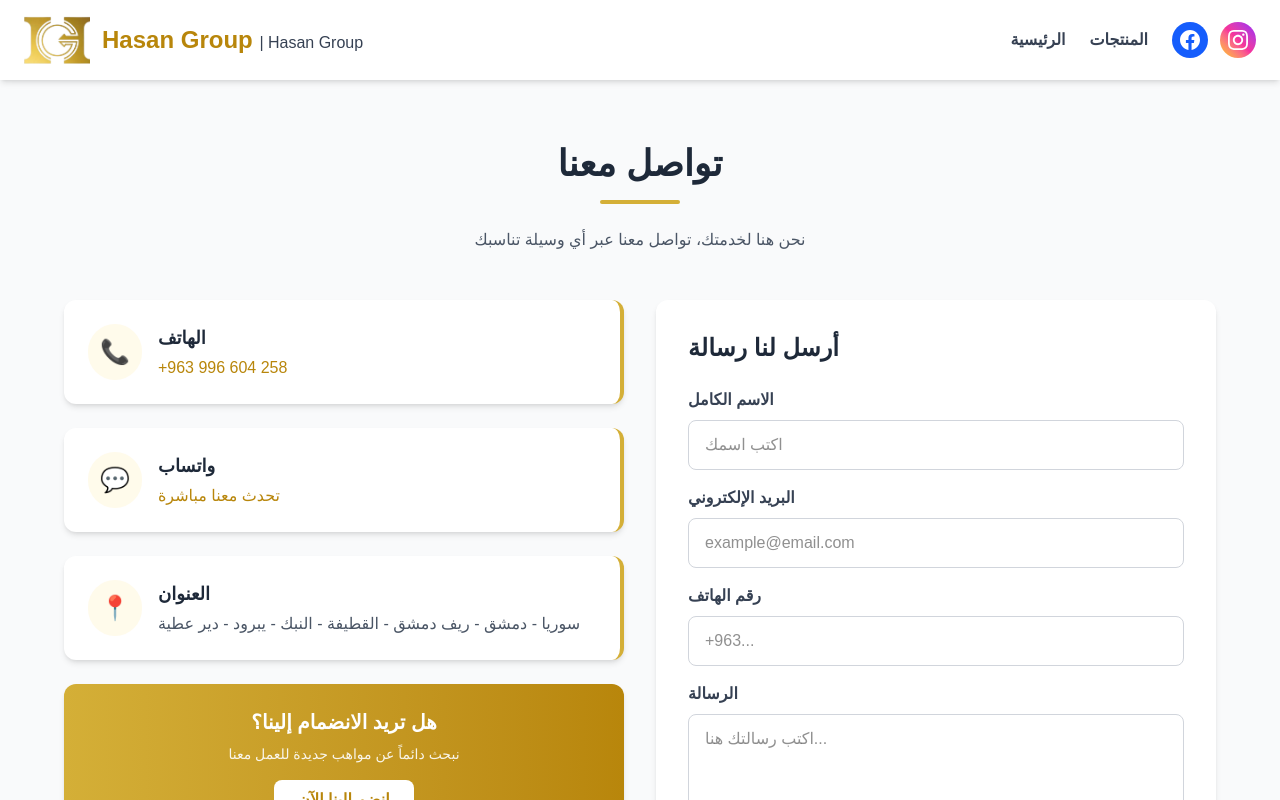
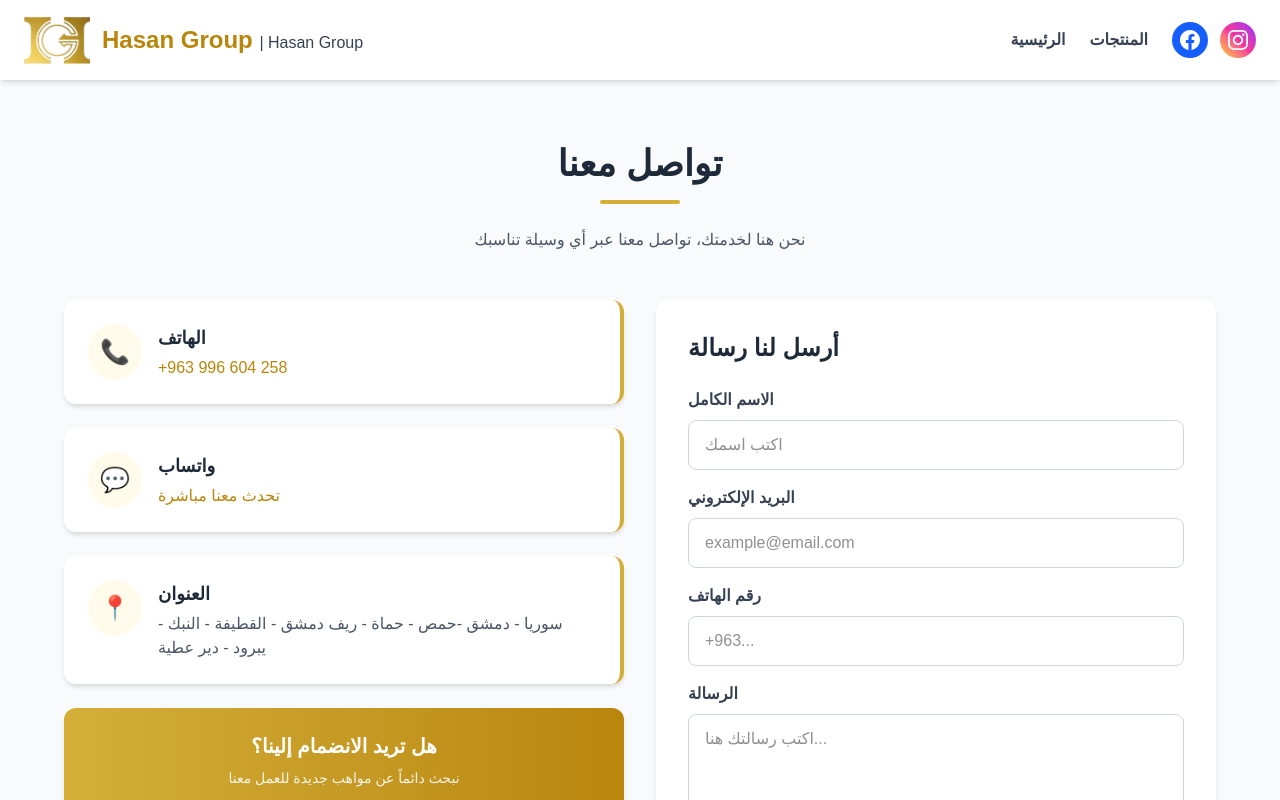
Before and after one commit to reemamerai/hasan-group-catalog, a React (Vite) app: page /contact in a window 1280 px wide. Shown: the top 800 px of the page. Built offline with nearby package versions, Linux system fonts and the light colour scheme.

Commit message:
Update Contact.tsx

```diff
--- a/src/Contact.tsx
+++ b/src/Contact.tsx
@@ -79,7 +79,7 @@ function Contact() {
                 </div>
                 <div>
                   <h3 className="font-bold text-lg text-gray-800 mb-1">العنوان</h3>
-                  <p className="text-gray-600">سوريا - دمشق - ريف دمشق - القطيفة - النبك - يبرود - دير عطية</p>
+                  <p className="text-gray-600">سوريا - دمشق -حمص - حماة  - ريف دمشق - القطيفة - النبك - يبرود - دير عطية</p>
                 </div>
               </div>
             </div>
```
